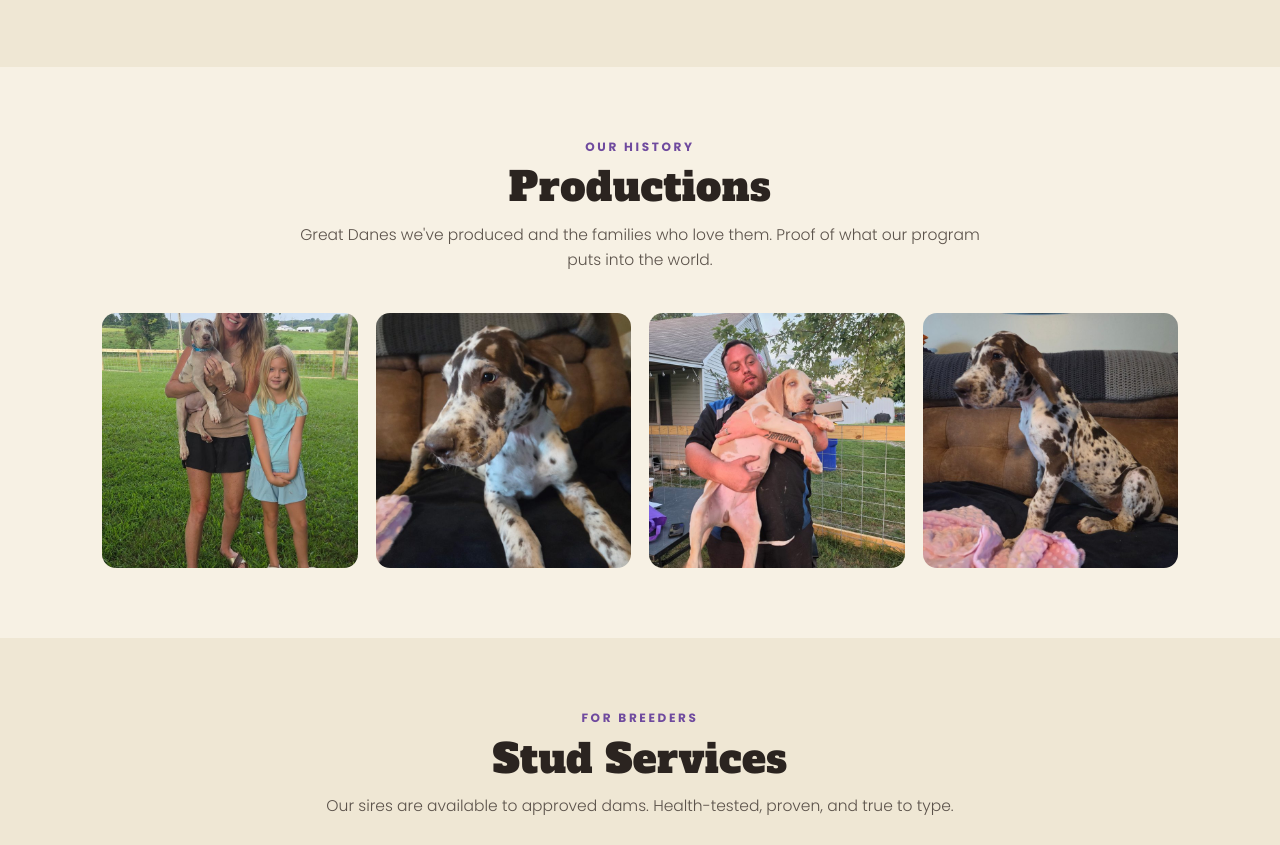
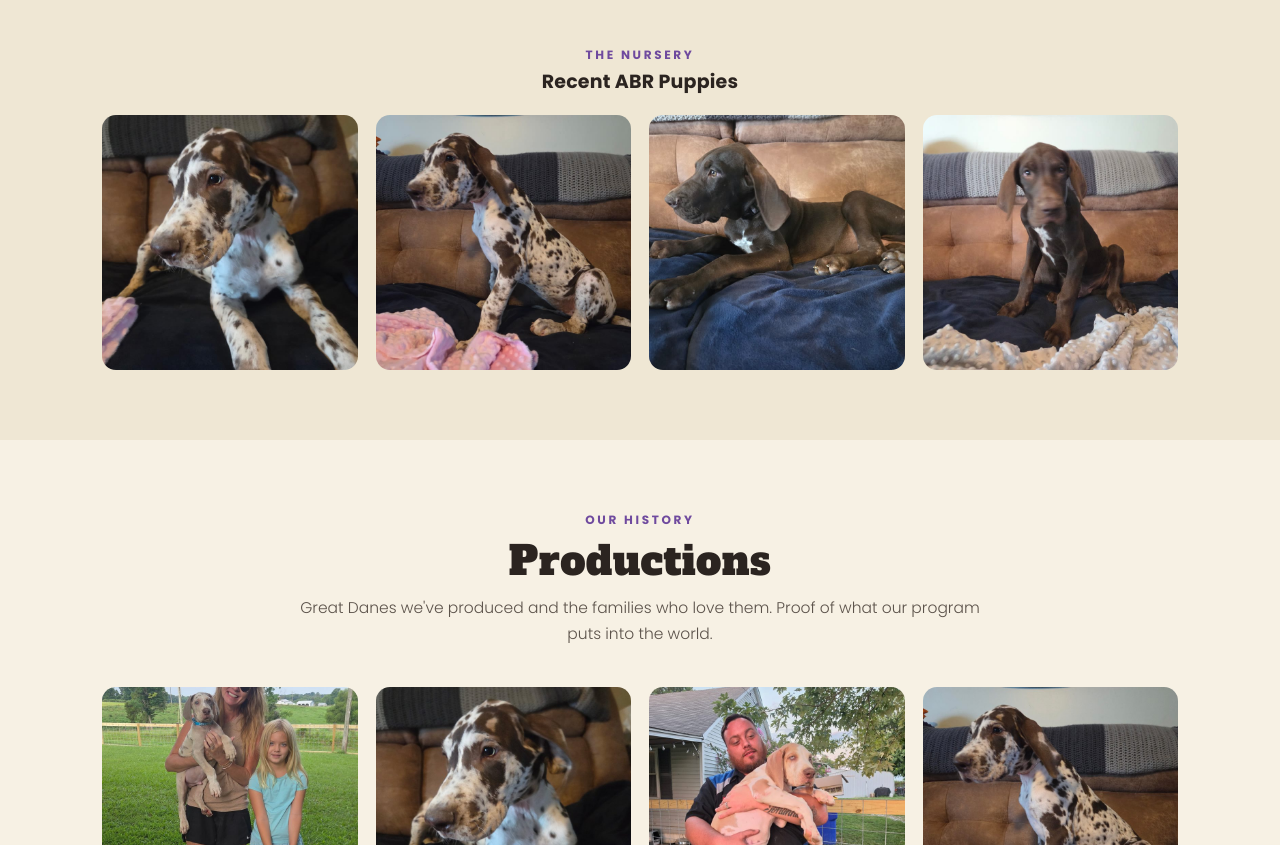
Before and after one commit to Breedwise/abr-kennel, a plain HTML site: page index.html in a window 1280 px wide. Shown: the part 3277-4122 px from the top of the page. Drawn offline with Linux system fonts and the light colour scheme.

Commit message:
Add puppy nursery gallery + social link-preview image (og:image); enable search indexing
Co-Authored-By: Claude Opus 4.8 <noreply@anthropic.com>

```diff
--- a/index.html
+++ b/index.html
@@ -3,9 +3,24 @@
 <head>
 <meta charset="utf-8">
 <meta name="viewport" content="width=device-width, initial-scale=1, viewport-fit=cover">
-<meta name="robots" content="noindex, nofollow">
+<meta name="robots" content="index, follow">
 <title>ABR Kennels — AKC Great Danes | Home of the Rain Danes</title>
 <meta name="description" content="ABR Kennels Boarding & Training Center — AKC Great Danes & English Mastiffs raised with faith and family in Glasgow, KY. Home of the Rain Danes.">
+<link rel="canonical" href="https://abrkennel.com/">
+<!-- Social / link preview -->
+<meta property="og:type" content="website">
+<meta property="og:site_name" content="ABR Kennels">
+<meta property="og:title" content="ABR Kennels — AKC Great Danes | Home of the Rain Danes">
+<meta property="og:description" content="AKC Great Danes &amp; English Mastiffs raised with faith and family in Glasgow, KY. Puppies available to approved families.">
+<meta property="og:url" content="https://abrkennel.com/">
+<meta property="og:image" content="https://abrkennel.com/abr/og.jpg">
+<meta property="og:image:width" content="1200">
+<meta property="og:image:height" content="630">
+<meta property="og:image:alt" content="An ABR Kennels Great Dane puppy">
+<meta name="twitter:card" content="summary_large_image">
+<meta name="twitter:title" content="ABR Kennels — AKC Great Danes | Home of the Rain Danes">
+<meta name="twitter:description" content="AKC Great Danes &amp; English Mastiffs raised with faith and family in Glasgow, KY. Puppies available to approved families.">
+<meta name="twitter:image" content="https://abrkennel.com/abr/og.jpg">
 <link rel="preconnect" href="https://fonts.googleapis.com">
 <link rel="preconnect" href="https://fonts.gstatic.com" crossorigin>
 <link rel="stylesheet" href="https://fonts.googleapis.com/css2?family=Alfa+Slab+One&family=Poppins:wght@300;400;500;600;700&family=Pacifico&display=swap">
@@ -215,6 +230,16 @@
       <div class="card"><h3>Current / Upcoming Litter</h3><p>Announce your planned pairings here — sire × dam, expected colors, due date, and how many are available. Families reserve with a deposit.</p><img class="litterimg" src="abr/litter.jpg" alt="ABR Great Dane puppy" loading="lazy"></div>
       <div class="card"><h3>Join the Waitlist</h3><p>Not sure which litter is right? Get on the waitlist and we'll reach out when the right puppy is available for your family.</p><a class="btn solid" href="abr-application.html" style="margin-top:16px">Join the Waitlist →</a></div>
     </div>
+    <div style="text-align:center;margin:48px 0 22px">
+      <div class="eyebrow">The Nursery</div>
+      <h3 style="font-family:var(--body);font-weight:700;font-size:19px;color:var(--ink);margin-top:8px">Recent ABR Puppies</h3>
+    </div>
+    <div class="grid">
+      <img class="pimg" src="abr/pup-1.jpg" alt="Chocolate merle Great Dane puppy at ABR Kennels" loading="lazy">
+      <img class="pimg" src="abr/pup-2.jpg" alt="Merle Great Dane puppy at ABR Kennels" loading="lazy">
+      <img class="pimg" src="abr/pup-3.jpg" alt="Blue Great Dane puppy at ABR Kennels" loading="lazy">
+      <img class="pimg" src="abr/pup-4.jpg" alt="Chocolate Great Dane puppy at ABR Kennels" loading="lazy">
+    </div>
   </div>
 </section>
 
```
Also changed, not shown: abr/og.jpg (added), abr/pup-1.jpg (added), abr/pup-2.jpg (added), abr/pup-3.jpg (added), abr/pup-4.jpg (added).
